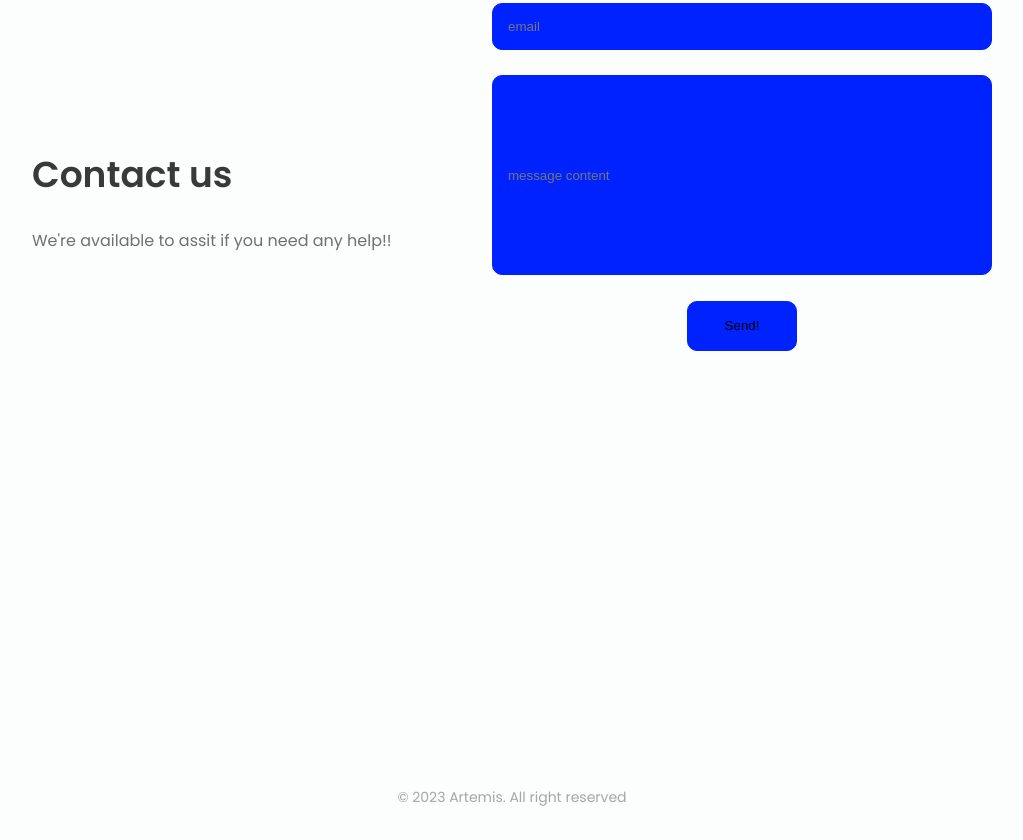
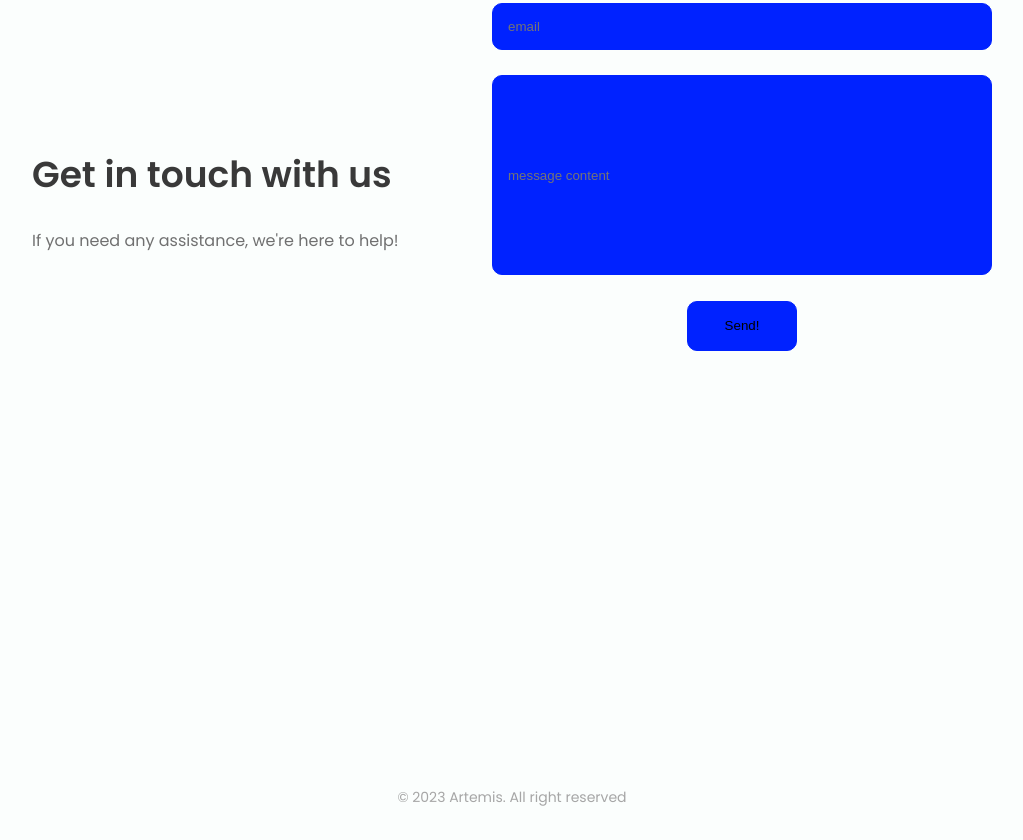
Before and after one commit to Aearyn/okdone, a plain HTML site: page index.html in a window 1280 px wide. Shown: the part 2043-2883 px from the top of the page, without its empty margins (128-1151 px from the left). Drawn offline with nearby package versions, Linux system fonts and the light colour scheme; a script that the page names is missing.

Commit message:
t e x t
e

```diff
--- a/index.html
+++ b/index.html
@@ -384,8 +384,8 @@
                 <div class="contact__container bd-grid">
                     <div class="contact__data">
 
-                        <h2 class="section-title contact__initial">Contact us</h2>
-                        <p>We're available to assit if you need any help!!</p>
+                        <h2 class="section-title contact__initial">Get in touch with us</h2>
+                        <p>If you need any assistance, we're here to help!</p>
 
                     </div>
 
```
